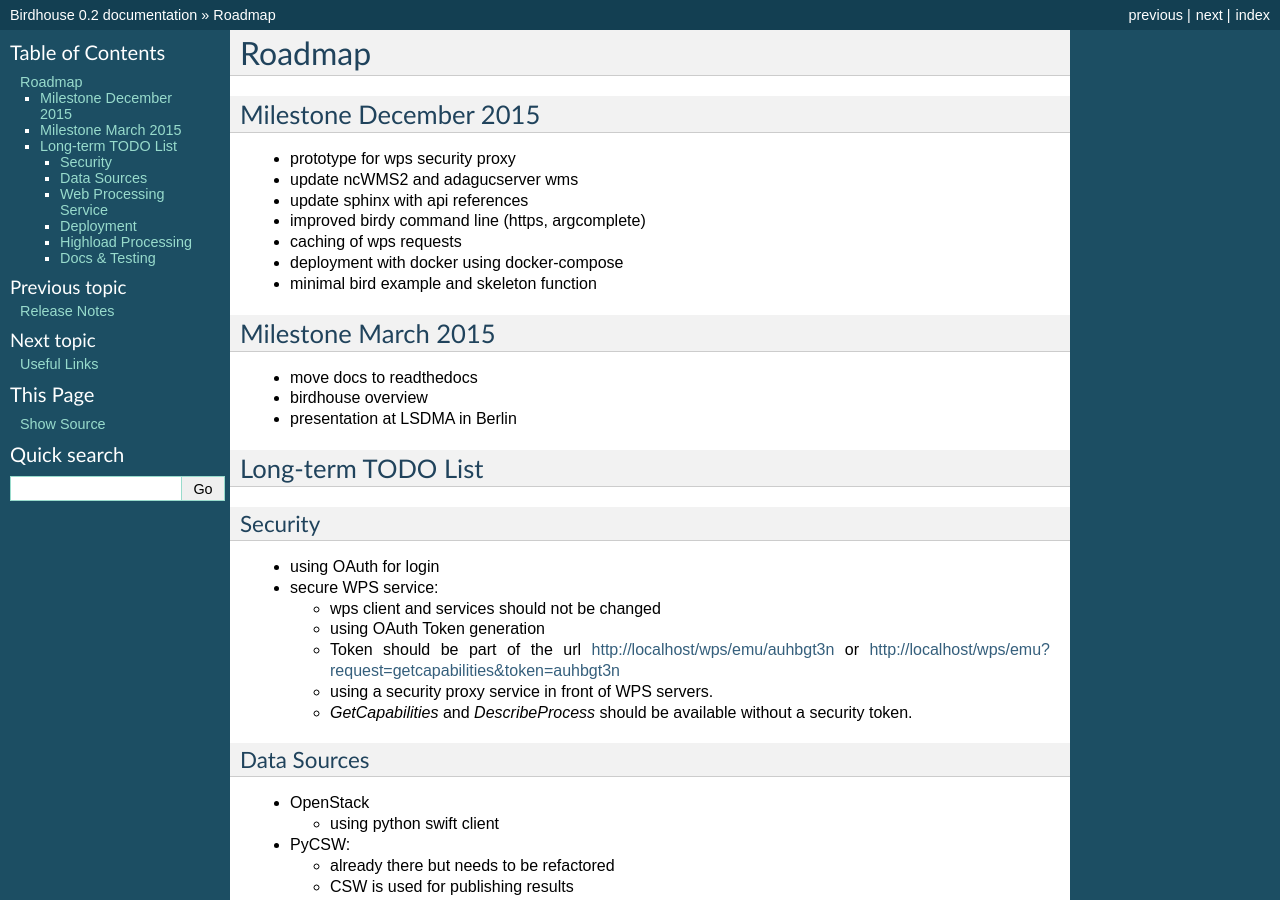
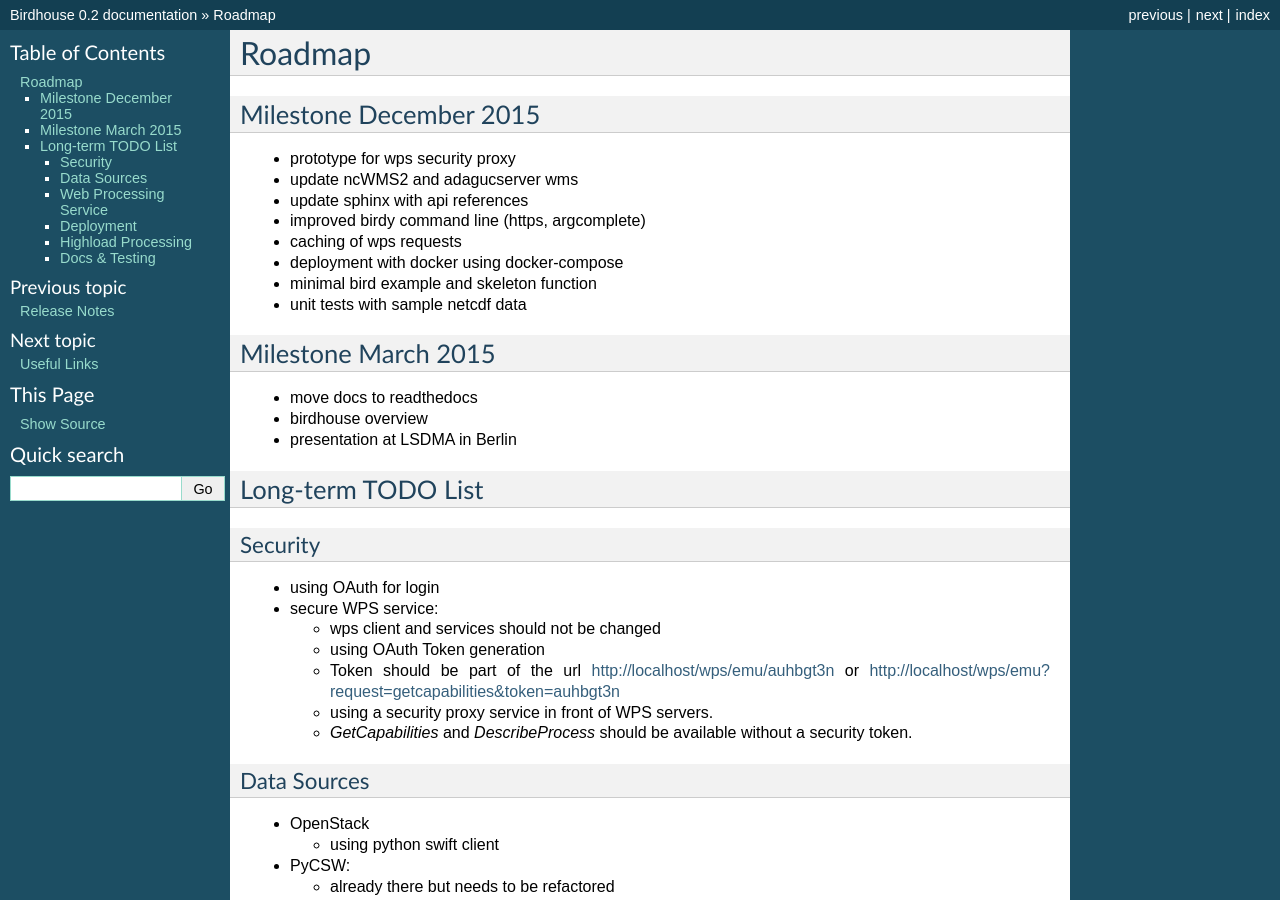
Before and after one commit to bird-house/birdhouse-docs, a Sphinx documentation site: the page built from docs/source/roadmap.rst, in a window 1280 px wide and 900 px high. Built offline with Sphinx 7.4.7, drawn with Linux system fonts in a browser that asks for light colours.

Commit message:
update roadmap

```diff
--- a/docs/source/roadmap.rst
+++ b/docs/source/roadmap.rst
@@ -14,6 +14,7 @@
 * caching of wps requests
 * deployment with docker using docker-compose
 * minimal bird example and skeleton function
+* unit tests with sample netcdf data
 
 Milestone March 2015
 ====================
```
